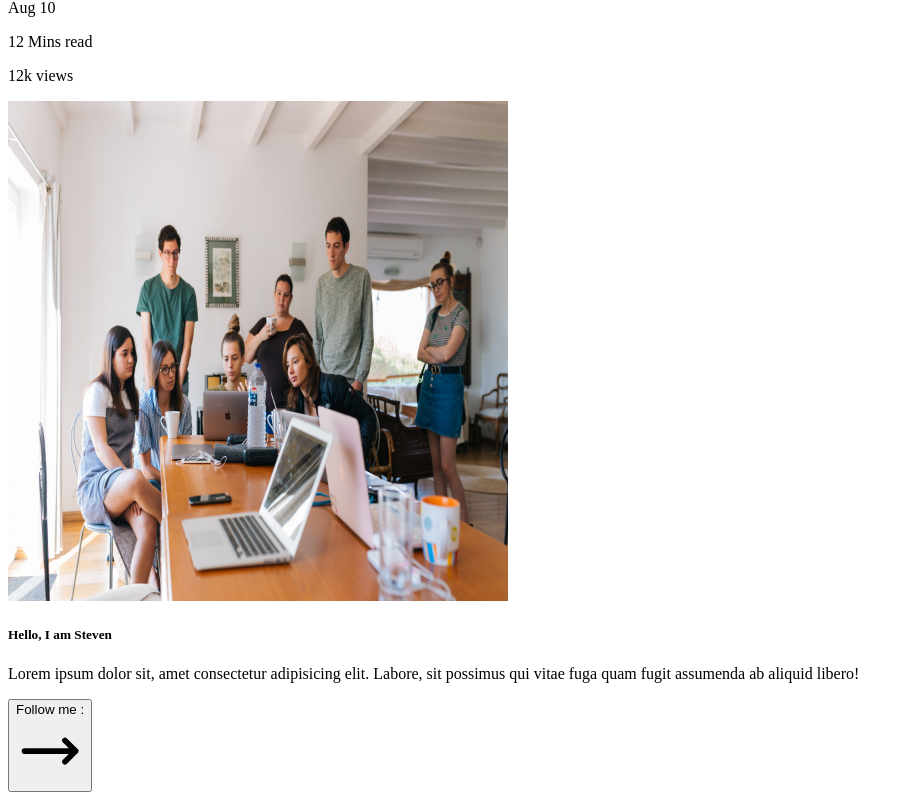
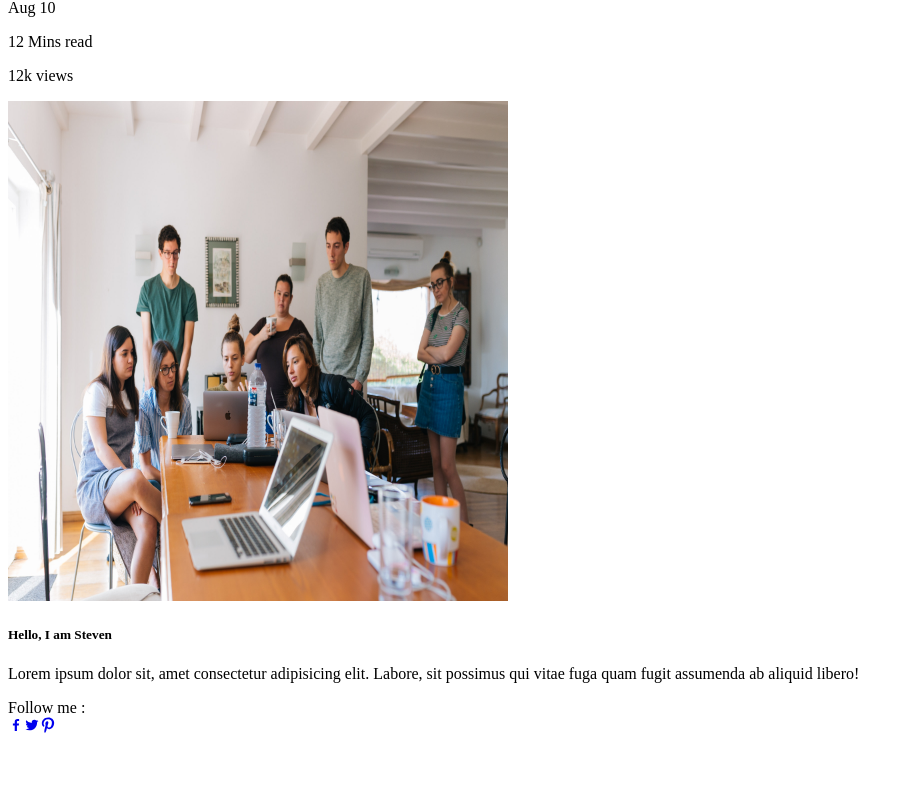
Before and after one commit to rezzakali/personal-blog, a Next.js app: page /Home/Home in a window 1280 px wide. Shown: the part 7806-8606 px from the top of the page, without its empty margins (0-913 px from the left). After the commit the page ends 8551 px from the top, so only its background shows below. Built offline with nearby package versions, Linux system fonts and the light colour scheme.

Commit message:
code push

```diff
--- a/src/pages/Home/Travel Tips/Elements/MyProfile.tsx
+++ b/src/pages/Home/Travel Tips/Elements/MyProfile.tsx
@@ -1,11 +1,11 @@
 import {
   Avatar,
-  Button,
   Card,
   CardBody,
   CardFooter,
   Typography,
 } from '@/components/MTComponents/MTComponents';
+import SocialMedia from '@/ui/SocialMedia';
 
 const MyProfile = () => {
   return (
@@ -16,9 +16,9 @@ const MyProfile = () => {
           width={500}
           height={500}
           alt="profile pic"
-          className="object-cover w-12 h-12 rounded-full"
+          className="object-cover w-16 h-16 rounded-full"
         />
-        <Typography variant="h5" color="blue-gray" className="mb-2">
+        <Typography variant="h5" className="mb-2">
           Hello, I am Steven
         </Typography>
         <Typography>
@@ -27,23 +27,7 @@ const MyProfile = () => {
         </Typography>
       </CardBody>
       <CardFooter className="pt-0">
-        <Button size="sm" variant="text" className="flex items-center gap-2">
-          Follow me :
-          <svg
-            xmlns="http://www.w3.org/2000/svg"
-            fill="none"
-            viewBox="0 0 24 24"
-            strokeWidth={2}
-            stroke="currentColor"
-            className="h-4 w-4"
-          >
-            <path
-              strokeLinecap="round"
-              strokeLinejoin="round"
-              d="M17.25 8.25L21 12m0 0l-3.75 3.75M21 12H3"
-            />
-          </svg>
-        </Button>
+        Follow me : <SocialMedia />
       </CardFooter>
     </Card>
   );
--- a/src/pages/Home/Travel Tips/TravelTips.tsx
+++ b/src/pages/Home/Travel Tips/TravelTips.tsx
@@ -5,7 +5,7 @@ import MyProfile from './Elements/MyProfile';
 
 const TravelTips = () => {
   return (
-    <div className={`${padding} bg-whitebg dark:bg-[#1f2326]`}>
+    <div className={`${padding} bg-whitebg dark:bg-[#1b1f22]`}>
       <div className="flex sm:flex-col md:flex-row lg:flex-row item-center justify-between w-full gap-3">
         <div className="lg:w-2/3 md:w-2/3 sm:w-full my-8">
           <PostCategoryHeader text={`Travel Tips`} />
```
